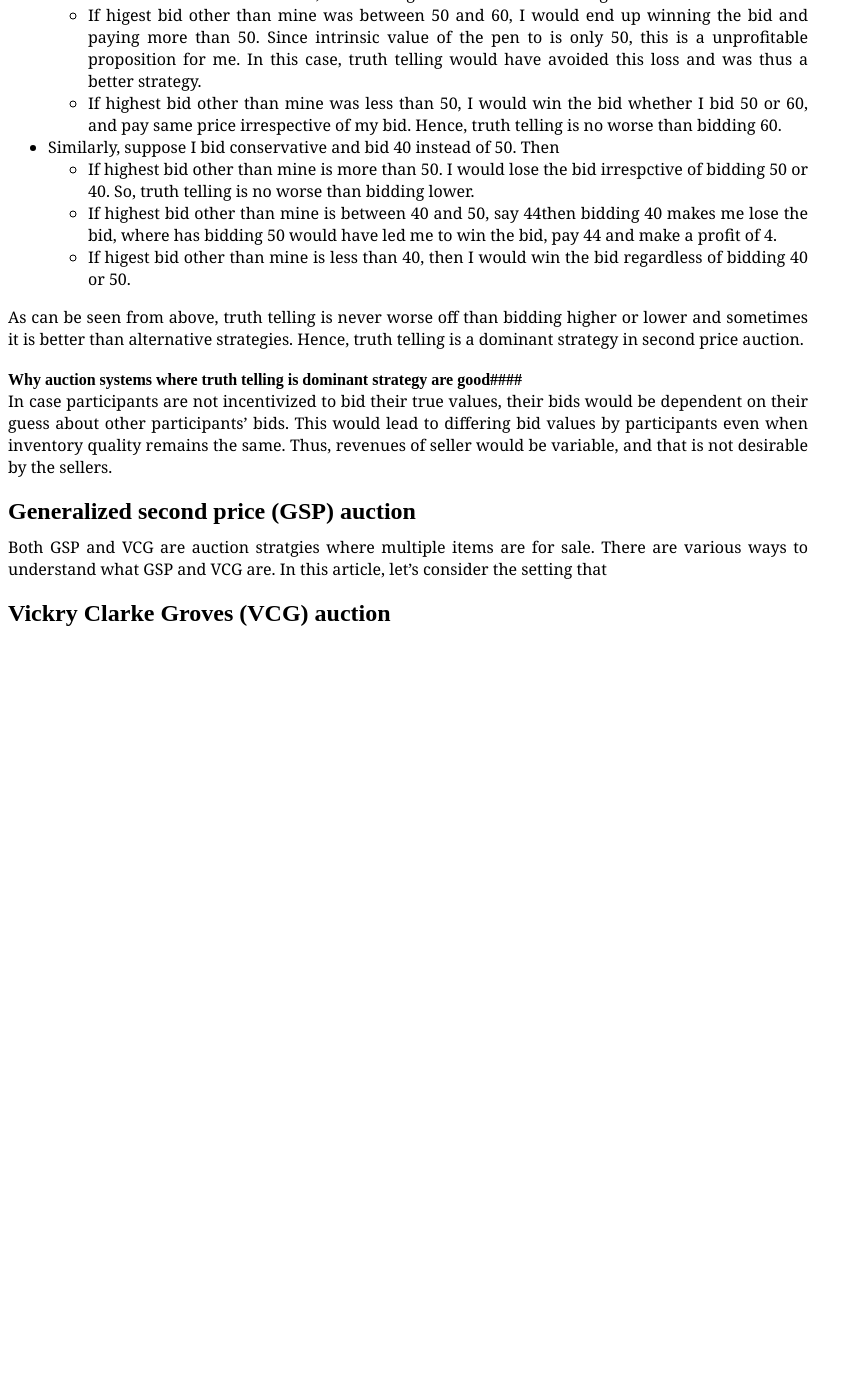
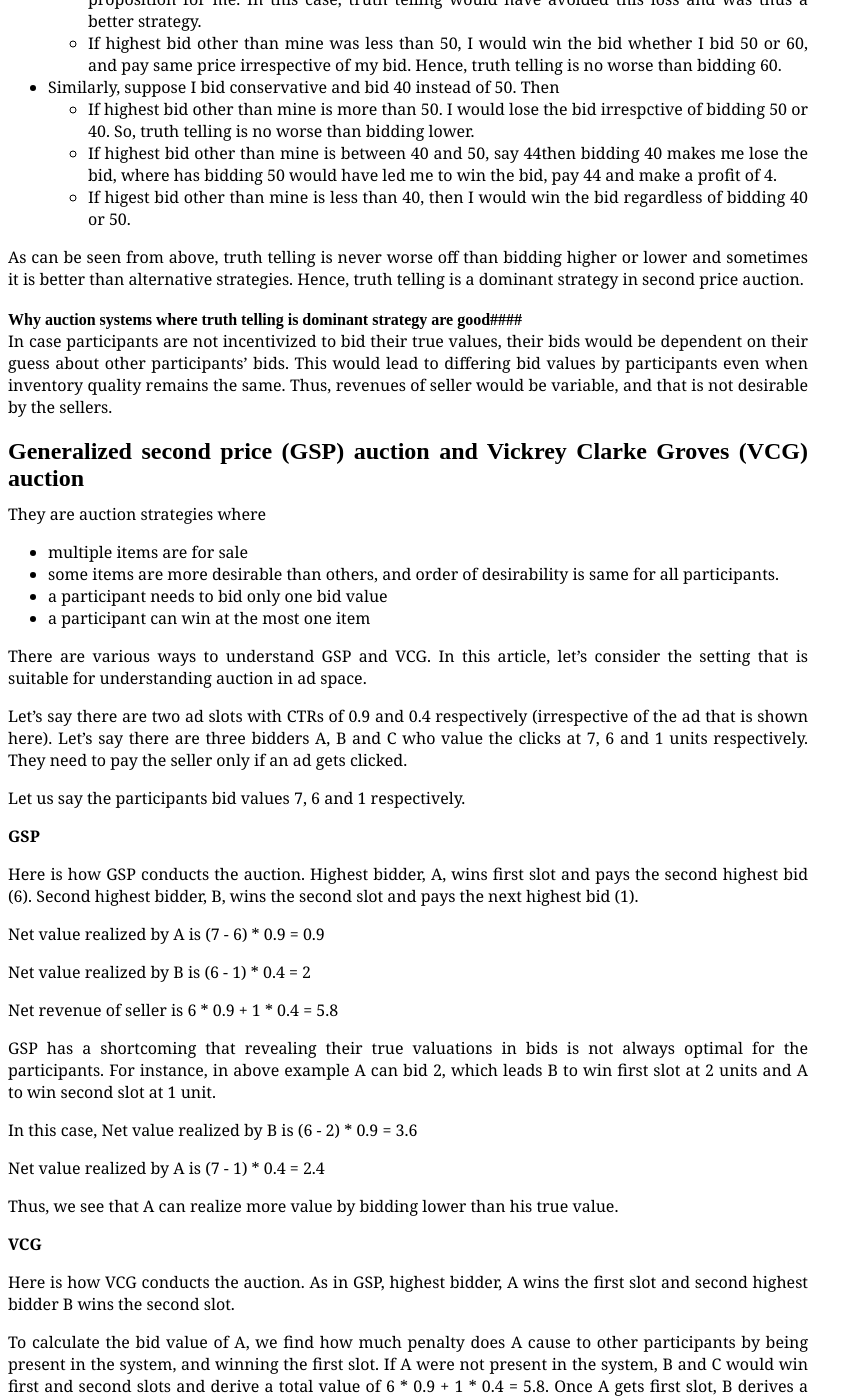
Before and after one commit to thevivekpandey/thevivekpandey.github.io, a Jekyll site: the page built from _posts/2014-02-22-some-auction-strategies.md, in a window 1280 px wide and 1400 px high, scrolled down 564 px. Shown: the whole window, without its empty margins (0-863 px from the left). Built offline with Jekyll 4.4.1, drawn with Linux system fonts in a browser that asks for light colours; before the commit the page ends 1194 px from its top, so only the background shows below that; some of the changed text lies outside the part shown.

Commit message:
Auction strategies nearly complete

```diff
--- a/_posts/2014-02-22-some-auction-strategies.md
+++ b/_posts/2014-02-22-some-auction-strategies.md
@@ -54,9 +51,79 @@ be dependent on their guess about other participants' bids. This would lead to
 differing bid values by participants even when inventory quality remains the same.
 Thus, revenues of seller would be variable, and that is not desirable by the sellers.
 
-##Generalized second price (GSP) auction
-Both GSP and VCG are auction stratgies where multiple items are for sale. There are
-various ways to understand what GSP and VCG are. In this article, let's consider
-the setting that
+##Generalized second price (GSP) auction and Vickrey Clarke Groves (VCG) auction
 
-##Vickry Clarke Groves (VCG) auction
+They are auction strategies where
+* multiple items are for sale
+* some items are more desirable than others, and order of desirability is same
+for all participants.
+* a participant needs to bid only one bid value
+* a participant can win at the most one item
+
+There are various ways to understand GSP and VCG. In this article, let's consider the
+setting that is suitable for understanding auction in ad space.
+
+Let's say there are two ad slots with CTRs of 0.9 and 0.4 respectively (irrespective
+of the ad that is shown here). Let's say there are three bidders A, B and C who value
+the clicks at 7, 6 and 1 units respectively. They need to pay the seller only if an
+ad gets clicked.
+
+Let us say the participants bid values 7, 6 and 1 respectively.
+
+__GSP__
+
+Here is how GSP conducts the auction. Highest bidder, A, wins first slot and pays
+the second highest bid (6). Second highest bidder, B, wins the second slot and
+pays the next highest bid (1).
+
+Net value realized by A is (7 - 6) * 0.9 = 0.9
+
+Net value realized by B is (6 - 1) * 0.4 = 2
+
+Net revenue of seller is 6 * 0.9 + 1 * 0.4 = 5.8
+
+GSP has a shortcoming that revealing their true valuations in bids is not always
+optimal for the participants. For instance, in above example A can bid 2,
+which leads B to win first slot at 2 units and A to win second slot at 1 unit.
+
+In this case,
+Net value realized by B is (6 - 2) * 0.9 = 3.6
+
+Net value realized by A is (7 - 1) * 0.4 = 2.4
+
+Thus, we see that A can realize more value by bidding lower than his true
+value.
+
+__VCG__
+
+Here is how VCG conducts the auction. As in GSP, highest bidder, A wins the
+first slot and second highest bidder B wins the second slot.
+
+To calculate the bid value of A, we find how much penalty does A cause to
+other participants by being present in the system, and winning the first
+slot. If A were not present in the system, B and C would win first and
+second slots and derive a total value of 6 * 0.9 + 1 * 0.4 = 5.8. Once
+A gets first slot, B derives a value 6 * 0.4 = 2.4 and C derives a value 0.
+So, A should pay 5.8 - 2.4 = 3.4.
+
+Similarly, B should pay 1 * 0.4 = 0.4, since this is the value by which C
+is harmed by his presence (A is not harmed by B's presence).
+
+In this case, total revenue realized by seller = 3.4 + 0.4 = 3.8
+
+##A few notes##
+* Second price auction is a specific case of generalized second price auction where
+  there is only one item for sale.
+
+* While truth telling is dominant strategy in second price auction, it is not so
+  in generalized second price auction.
+
+* Truth telling is dominant strategy in VCG auction. I have not read the proof for that.
+
+* Revenue for seller is usually higher in GSP, compared to VCG. This is is the case
+  for example in above example. I do not know what are the precise conditions in which
+  this holds true.
+
+##Where are various auction mechanisms used##
+* Second price auction is used by exchanges like doubleclick in auction of display
+  inventory. Eg, see [Here](http://www.google.com)
```
Also changed, not shown: other parts of _posts/2014-02-22-some-auction-strategies.md (+0 -3 lines), 2 other files.
